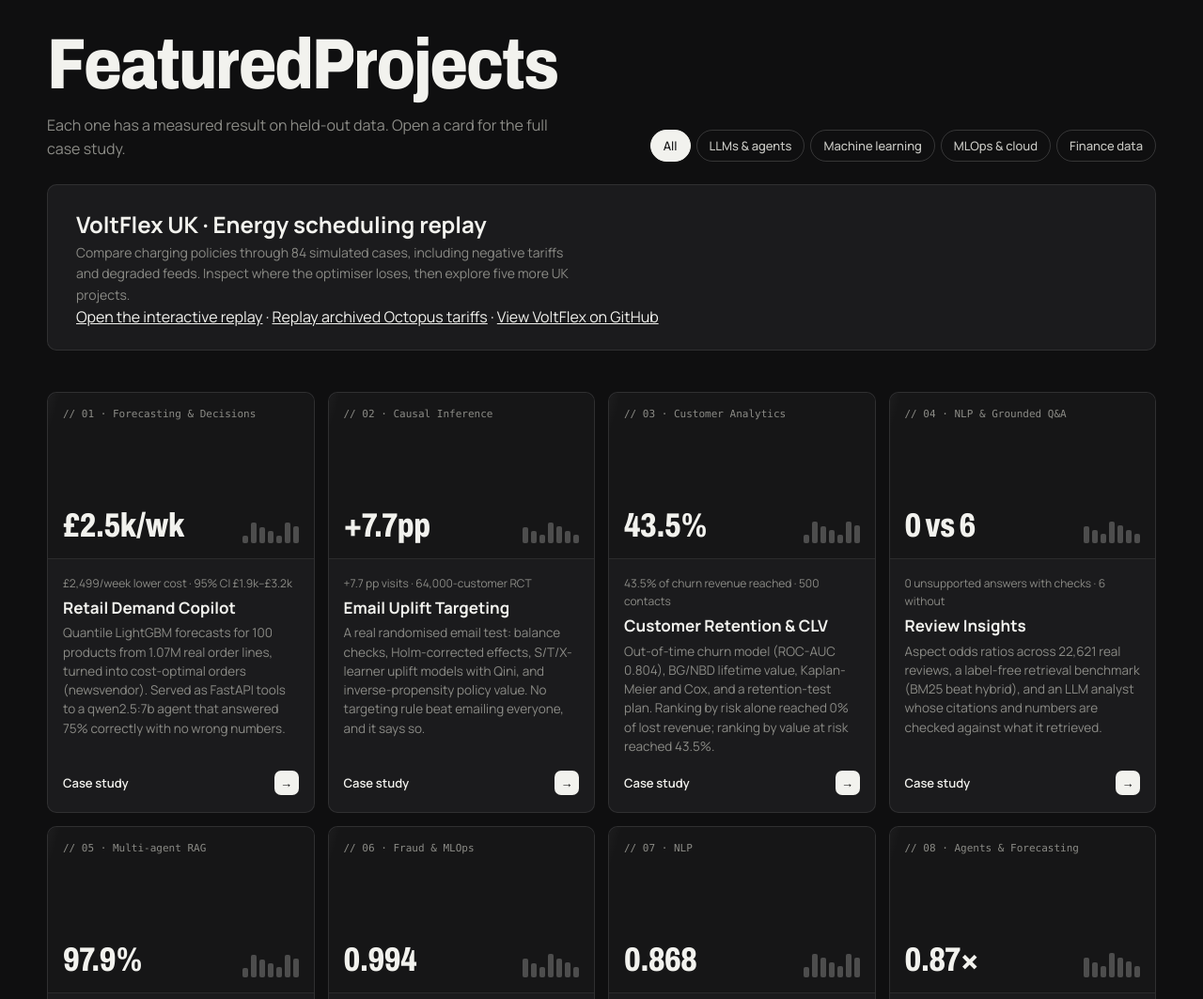
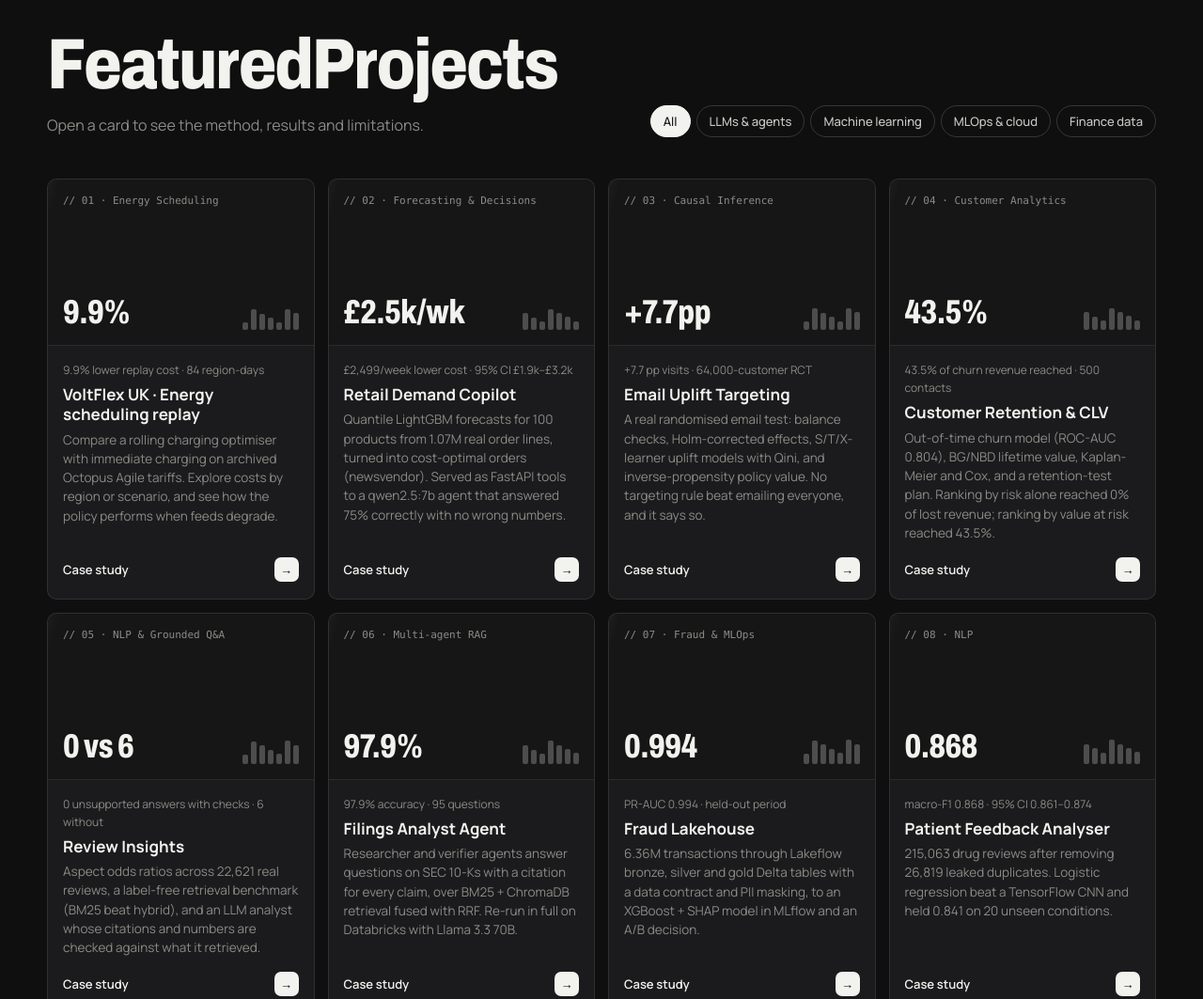
Before and after one commit to ChrishA-tech/chrisha-tech.github.io, a plain HTML site: page index.html in a window 1280 px wide. Shown: the part 2580-3643 px from the top of the page at 94% size. Drawn offline with Linux system fonts and the light colour scheme.

Commit message:
Match VoltFlex to the featured project cards

```diff
--- a/index.html
+++ b/index.html
@@ -484,7 +484,7 @@ dialog[open]{animation:dlgin .6s cubic-bezier(.76,0,.24,1)}
 <section class="sec" id="projects" style="padding-top:40px">
   <div class="wrap">
     <div class="phead">
-      <div><h2 class="h2 rv">Featured<br>Projects</h2><p class="lead rv">Each one has a measured result on held-out data. Open a card for the full case study.</p></div>
+      <div><h2 class="h2 rv">Featured<br>Projects</h2><p class="lead rv">Open a card to see the method, results and limitations.</p></div>
       <div class="filters rv" id="pfilters" role="group" aria-label="Filter projects">
         <button class="f" type="button" data-f="all" aria-pressed="true">All</button>
         <button class="f" type="button" data-f="llm" aria-pressed="false">LLMs &amp; agents</button>
@@ -493,11 +493,6 @@ dialog[open]{animation:dlgin .6s cubic-bezier(.76,0,.24,1)}
         <button class="f" type="button" data-f="fin" aria-pressed="false">Finance data</button>
       </div>
     </div>
-    <article class="chartcard" style="margin:24px 0">
-      <div class="ch-top"><div><h3>VoltFlex UK · Energy scheduling replay</h3>
-      <p>Compare charging policies through 84 simulated cases, including negative tariffs and degraded feeds. Inspect where the optimiser loses, then explore five more UK projects.</p></div></div>
-      <p><a href="/replay/?project=voltflex-uk">Open the interactive replay</a> · <a href="/replay/tariffs/">Replay archived Octopus tariffs</a> · <a href="https://github.com/ChrishA-tech/voltflex-uk">View VoltFlex on GitHub</a></p>
-    </article>
     <div class="pgrid" id="pgrid"></div>
   </div>
 </section>
@@ -630,6 +625,7 @@ async function copy(t,m){ try{ await navigator.clipboard.writeText(t); say(m); }
 
 const GH="https://github.com/ChrishA-tech/";
 const PROJECTS=[
+  {cat:"Energy Scheduling",title:"VoltFlex UK · Energy scheduling replay",met:"9.9% lower replay cost · 84 region-days",desc:"Compare a rolling charging optimiser with immediate charging on archived Octopus Agile tariffs. Explore costs by region or scenario, and see how the policy performs when feeds degrade.",stack:["Python","Dynamic programming","Octopus Agile"],repo:"voltflex-uk",cs:"voltflex"},
   {cat:"Forecasting & Decisions",title:"Retail Demand Copilot",met:"£2,499/week lower cost · 95% CI £1.9k–£3.2k",desc:"Quantile LightGBM forecasts for 100 products from 1.07M real order lines, turned into cost-optimal orders (newsvendor). Served as FastAPI tools to a qwen2.5:7b agent that answered 75% correctly with no wrong numbers.",stack:["LightGBM","Fixed effects","FastAPI","Ollama","Docker","CI"],repo:"retail-demand-copilot",cs:"retail"},
   {cat:"Causal Inference",title:"Email Uplift Targeting",met:"+7.7 pp visits · 64,000-customer RCT",desc:"A real randomised email test: balance checks, Holm-corrected effects, S/T/X-learner uplift models with Qini, and inverse-propensity policy value. No targeting rule beat emailing everyone, and it says so.",stack:["Uplift modelling","Qini","IPW","LightGBM","FastAPI"],repo:"email-uplift-targeting",cs:"uplift"},
   {cat:"Customer Analytics",title:"Customer Retention & CLV",met:"43.5% of churn revenue reached · 500 contacts",desc:"Out-of-time churn model (ROC-AUC 0.804), BG/NBD lifetime value, Kaplan-Meier and Cox, and a retention-test plan. Ranking by risk alone reached 0% of lost revenue; ranking by value at risk reached 43.5%.",stack:["Logistic regression","BG/NBD","Survival","Power analysis","FastAPI"],repo:"customer-retention-clv",cs:"retention"},
@@ -646,6 +642,11 @@ const PROJECTS=[
   {cat:"Deep Learning",title:"Deep Learning Suite",met:"4 tasks · one Lightning harness · LoRA 7.3% params",desc:"A modality-agnostic PyTorch Lightning framework: one shared harness across vision (CNN 98.1%), time-series (LSTM), text (Transformer 95.5%) and recommendation, with LoRA from scratch and ONNX on every task.",stack:["PyTorch","Lightning","LoRA","Transformers","ONNX","CI"],repo:"deep-learning-suite",cs:"dlsuite"}
 ];
 const CASES={
+  voltflex:{title:"VoltFlex UK · Energy scheduling replay",tag:"Energy scheduling",repo:"voltflex-uk",live:"/replay/tariffs/",
+    kpis:[[9.9,"%","lower mean replay cost",1],[84,"","region-days of archived tariffs",0],[3,"","tariff regions",0]],
+    steps:["Archived Octopus Agile tariffs","Simulated EV sessions","Rolling optimiser","Immediate-charge baseline","Cost and failure analysis"],
+    rows:[["Benchmark","Across 84 region-days of published Octopus Agile prices, the rolling optimiser averaged <strong>£0.923</strong> per simulated session versus <strong>£1.024</strong> for immediate charging."],["Stress test","The <a href='/replay/?project=voltflex-uk'>scenario replay</a> includes negative prices and degraded feeds, with case-level errors and CSV export. The optimiser lost one of 27 degraded-feed cases."]],
+    limits:["The tariff prices are observed. EV sessions are simulated and the tariff replay assumes known day-ahead prices."]},
   retail:{title:"Retail Demand Copilot",tag:"Forecasting & decisions",repo:"retail-demand-copilot",
     kpis:[[2499,"","£ lower cost per week vs moving average",0],[75,"%","agent answers correct",0],[1.07,"M","real order lines",2]],
     steps:["1.07M order lines","Weekly panel, 100 products","LightGBM quantiles","0.875 newsvendor order","FastAPI tools","Verified LLM agent"],
@@ -808,7 +809,7 @@ const CASES={
     limits:["No HuggingFace or torchvision access, so LoRA is implemented from scratch and vision uses bundled digits.","Models are small by design; the harness, not leaderboard numbers, is the point."]}
 };
 
-const CASE_ORDER=["retail","uplift","retention","reviews","filings","fraud","azure","pfa","macro","finmine","rag","bending","garment","lgguard","llmguard","finrisk","cpi","oil","fdetect","qlora","insurance","leetforge","geo","modelgrid","dqm","dbt","logs"];
+const CASE_ORDER=["voltflex","retail","uplift","retention","reviews","filings","fraud","azure","pfa","macro","finmine","rag","bending","garment","lgguard","llmguard","finrisk","cpi","oil","fdetect","qlora","insurance","leetforge","geo","modelgrid","dqm","dbt","logs"];
 let caseCur=null, caseOpener=null;
 function openCase(key,opener){
   const dlg=document.getElementById("caseDlg"), c=CASES[key]; if(!c) return;
@@ -1010,8 +1011,8 @@ function openCase(key,opener){
 
 /* ---------- project cards ---------- */
 (function(){
-  const PTAGS=["ml llm mlops fin","ml","ml","llm ml","llm mlops fin","ml mlops fin","ml","llm fin","ml fin","llm","fin","ml mlops fin"];
-  const BIG=["£2.5k/wk","+7.7pp","43.5%","0 vs 6","97.9%","0.994","0.868","0.87×","0.885","0.94","+126%","121 ms"];
+  const PTAGS=["ml","ml llm mlops fin","ml","ml","llm ml","llm mlops fin","ml mlops fin","ml","llm fin","ml fin","llm","fin","ml mlops fin"];
+  const BIG=["9.9%","£2.5k/wk","+7.7pp","43.5%","0 vs 6","97.9%","0.994","0.868","0.87×","0.885","0.94","+126%","121 ms"];
   const g=document.getElementById("pgrid");
   g.innerHTML=PROJECTS.map((p,i)=>{ const bars=Array.from({length:7},(_,k)=>`<i style="height:${30+((i*37+k*53)%70)}%"></i>`).join("");
     return `<article class="pj trace rv" tabindex="0" role="button" data-case="${p.cs}" data-tags="${PTAGS[i]||""}" aria-label="${esc(p.title)}: open case study">
```
